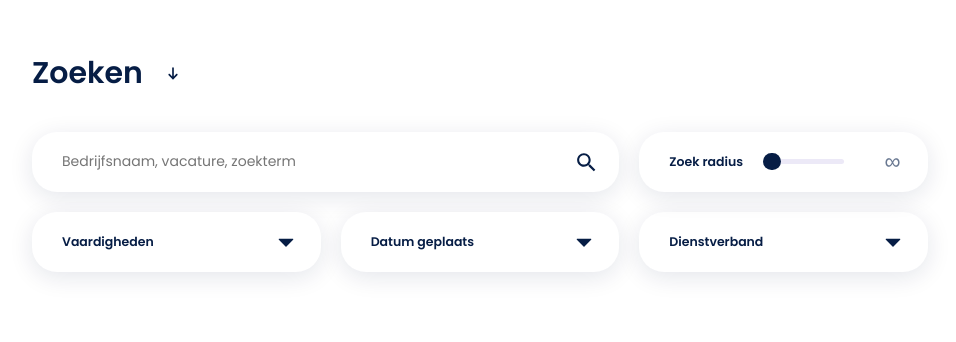
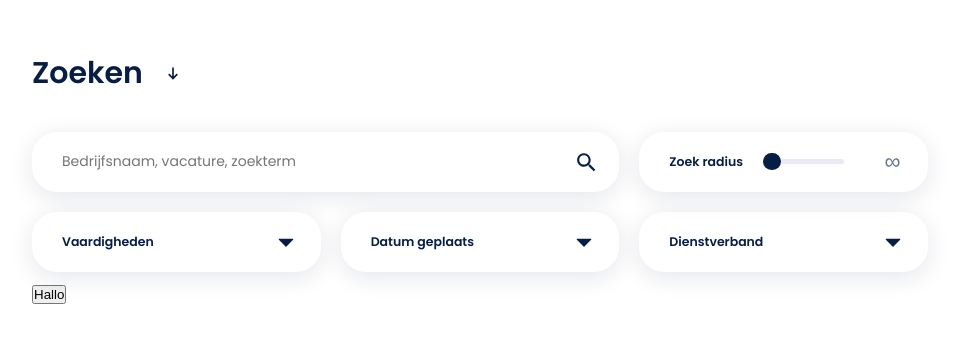
Before and after one commit to WesselvanKasteel/groep3_app, a React (Create React App) app: page /zoek-vacature in a window 1280 px wide. Shown: the top 342 px of the page, without its empty margins (160-1116 px from the left). Built offline with nearby package versions, Linux system fonts and the light colour scheme; what react-geocode would draw is missing.

Commit message:
Calculating distance works to some extent

```diff
--- a/src/components/CustomElements/DistanceCalculator.js
+++ b/src/components/CustomElements/DistanceCalculator.js
@@ -1,24 +1,24 @@
 import React from 'react';
-import axios from 'axios';
 import { getDistance } from 'geolib';
 import Geocode from "react-geocode";
 
-Geocode.setApiKey('AIzaSyBbTKTqfRDmqoxF3pjT_H3i2kmmNzKDEkc');
+Geocode.setApiKey('AIzaSyDSL79ceVElyvymC_WjjYJtSftaQJhzl0E');
 
 
 
 class DistanceCalculator extends React.Component{
 
-    state = {};
+    state = { latHome: "", lngHome: "", latDestination: "", lngDestination: "" };
 
-    componentDidUpdate(){
-        window.onload = () => {
-        Geocode.fromAddress("Groenland 4, Den Haag").then(
+    getLocations = () => {
+
+        Geocode.fromAddress("Neptunus 49, Katwijk").then(
             (response) => {
             this.setState({
                 latHome: response.results[0].geometry.location.lat,
                 lngHome: response.results[0].geometry.location.lng
             })
+
             },
 
 
@@ -26,7 +26,7 @@ class DistanceCalculator extends React.Component{
               console.error(error);
             })
 
-        Geocode.fromAddress("Fonteinkruidstraat 14, Den Haag").then(
+        Geocode.fromAddress("Schipholweg, Leiden").then(
             (response) => {
             this.setState({
                 latDestination: response.results[0].geometry.location.lat,
@@ -37,31 +37,30 @@ class DistanceCalculator extends React.Component{
               console.error(error);
             }
           );
-    }
+
+          console.log(this.state.latDestination);
+
+          let calculateDistance = () => {
+            var dis = getDistance(
+                { latitude: this.state.latHome, longitude: this.state.lngHome},
+                { latitude: this.state.latDestination, longitude: this.state.lngDestination},
+
+            );
+            console.log("afstand in meter: " + dis);
+          }
+
+          calculateDistance();
 }
 
-    calculateDistance = () => {
-        var dis = getDistance(
-            { latitude: this.state.latHome, longitude: this.state.lngHome},
-            { latitude: this.state.latDestination, longitude: this.state.lngDestination},
-        );
-        console.log(dis);
-    }
 
-    checkLats = () =>{
-    console.log(this.state.latDestination);
-    console.log("home: "+ this.state.latHome);
-
-    }
 
 
     render(){
-        this.checkLats();
 
-        // console.log(this.state.latHome);
+        return (
+        <button onClick={this.getLocations}>Hallo</button>
 
-        return <h1></h1>;
-    }
+        )}
 
 }
 
```
Also changed, not shown: 1 other file (tests, documents, lock files or other folders).
